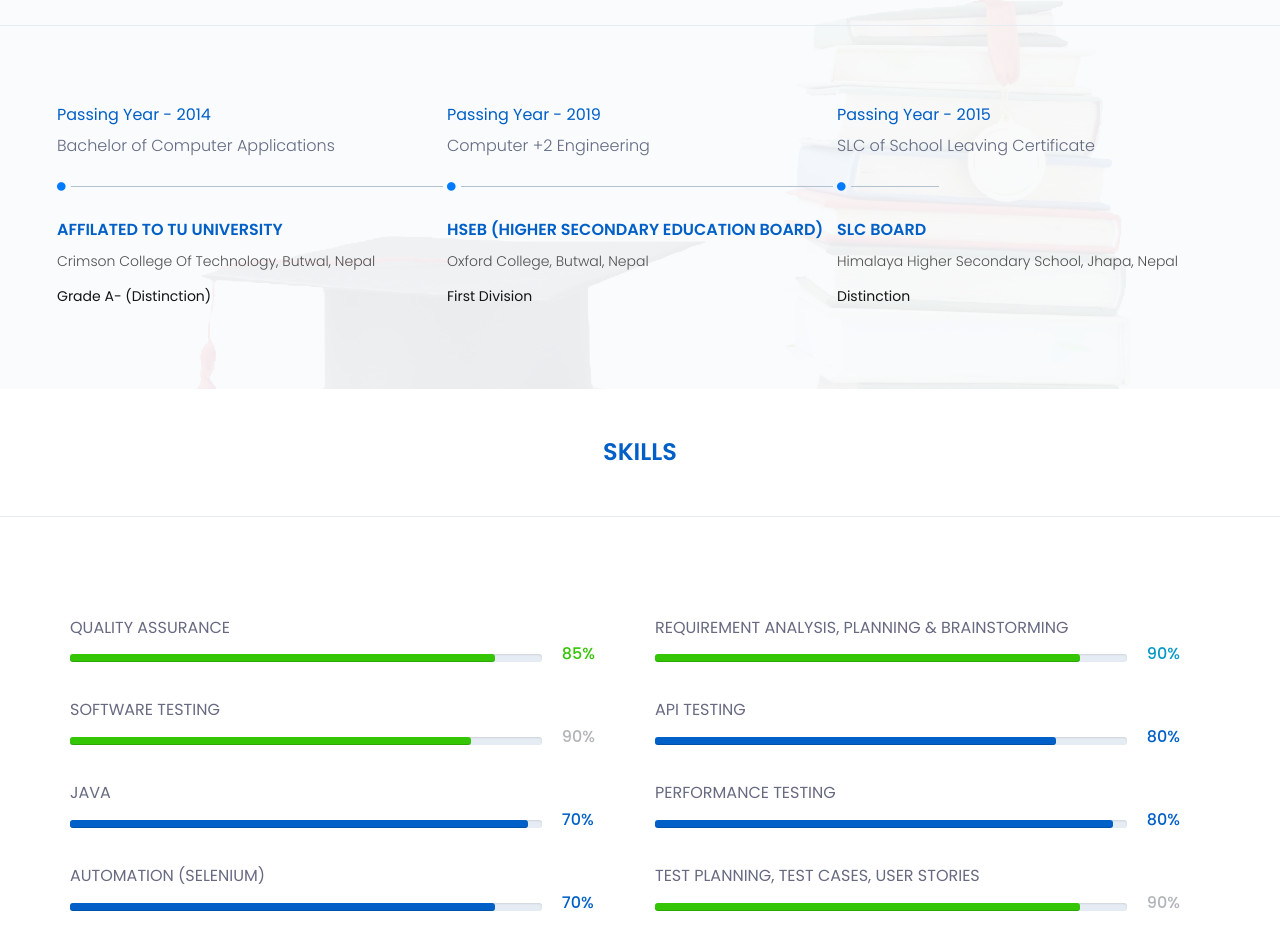
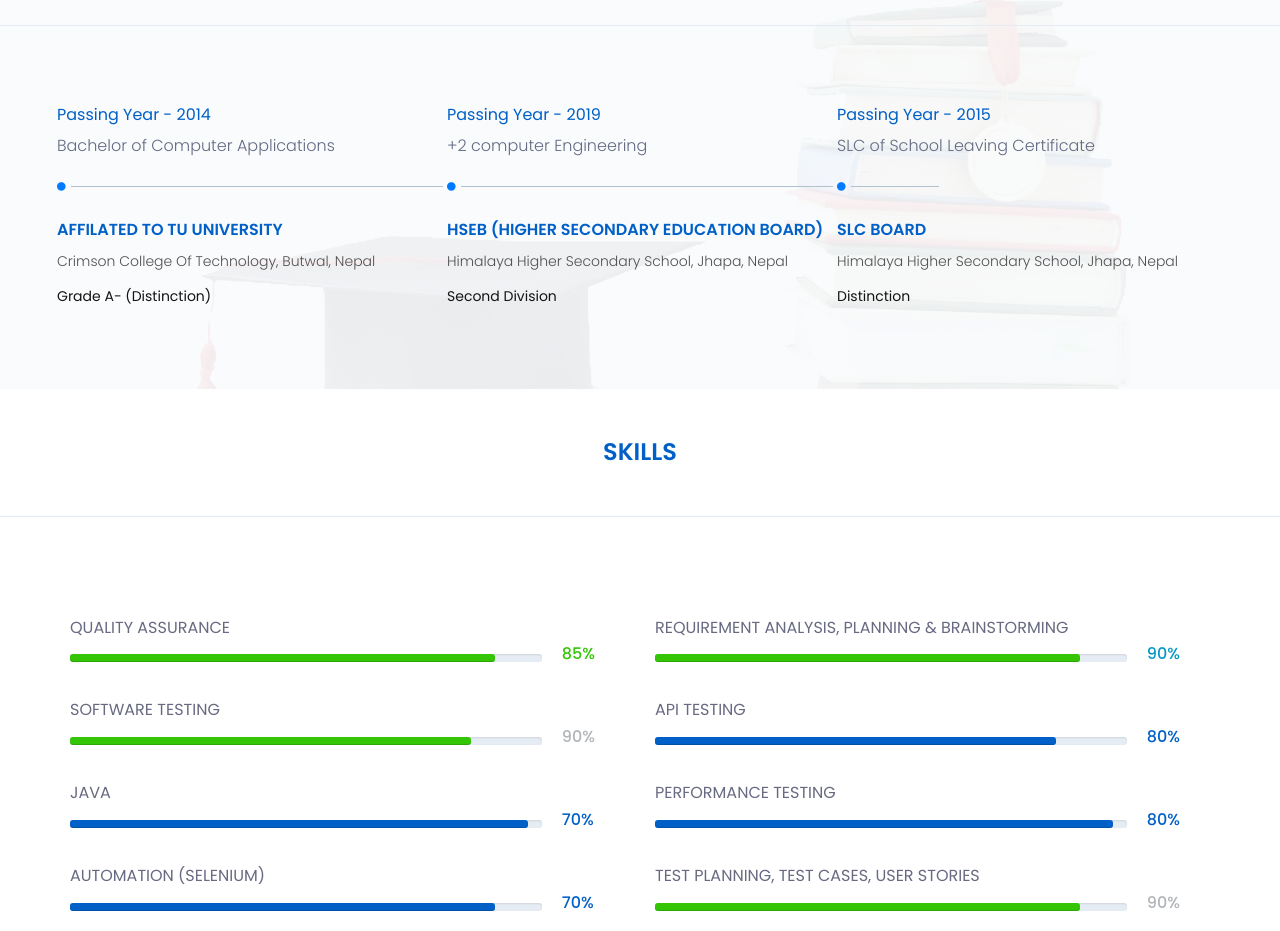
Before and after one commit to tengmali/newPort, a plain HTML site: page index.html in a window 1280 px wide. Shown: the part 2140-3071 px from the top of the page. Drawn offline with nearby package versions, Linux system fonts and the light colour scheme.

Commit message:
Update index.html

```diff
--- a/index.html
+++ b/index.html
@@ -268,7 +268,7 @@ Outside of the QA world, you can find me exploring new hiking trails, challengin
 							<div class="single-horizontal-timeline">
 								<div class="experience-time">
 									<h2>Passing year - 2019</h2>
-									<h3>Computer <span>+2 </span> Engineering</h3>
+									<h3> +2 <span> Computer </span> Engineering</h3>
 								</div><!--/.experience-time-->
 								<div class="timeline-horizontal-border">
 									<i class="fa fa-circle" aria-hidden="true"></i>
@@ -279,9 +279,9 @@ Outside of the QA world, you can find me exploring new hiking trails, challengin
 										<h4 class="title">
 											HSEB (Higher secondary Education Board)
 										</h4>
-										<h5>Oxford College, Butwal, Nepal</h5>
+										<h5>Himalaya Higher Secondary School, Jhapa, Nepal</h5>
 										<p class="description">
-											First Division
+											Second Division
 										</p>
 									</div><!--/.timeline-content-->
 								</div><!--/.timeline-->
```
